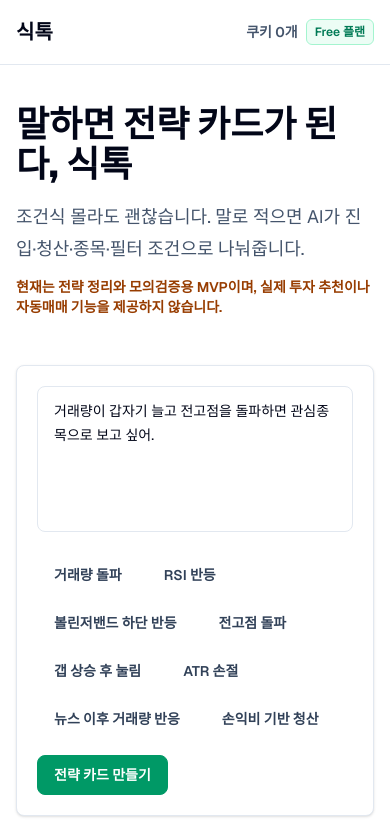
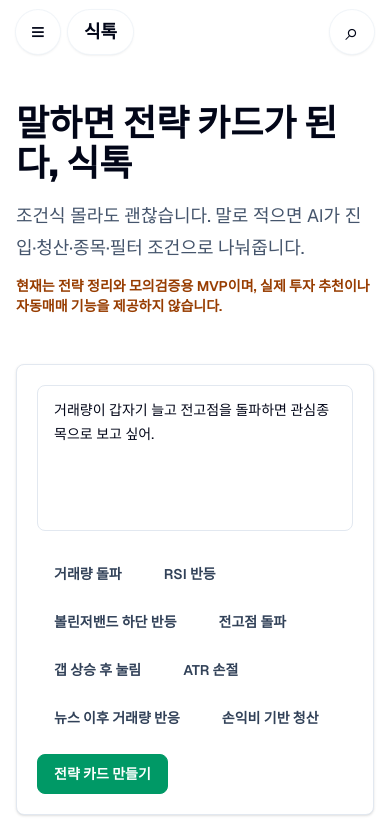
Before and after one commit to kmw1wlog/platform_block_trade, a Next.js app: page / in a window 390 px wide. Shown: the top 837 px of the page. Built offline with nearby package versions, Linux system fonts and the light colour scheme.

Commit message:
Refine mobile strategy composer

```diff
--- a/src/components/app/TopNav.tsx
+++ b/src/components/app/TopNav.tsx
@@ -3,20 +3,46 @@ import { Badge } from "@/components/ui/Badge";
 
 export function TopNav() {
   return (
-    <header className="sticky top-0 z-30 border-b border-slate-200 bg-white/95 backdrop-blur">
-      <div className="flex min-h-16 items-center justify-between gap-4 px-4 lg:px-6">
-        <Link href="/" className="text-xl font-black tracking-normal text-slate-950">
-          식톡
-        </Link>
+    <header className="sticky top-0 z-30 bg-white/95 backdrop-blur md:border-b md:border-slate-200">
+      <div className="flex min-h-16 items-center justify-between gap-3 px-4 lg:px-6">
+        <div className="flex items-center gap-2">
+          <Link
+            href="/drawer"
+            aria-label="식 서랍"
+            className="flex size-11 items-center justify-center rounded-full bg-white text-2xl font-bold shadow-sm ring-1 ring-slate-100 md:hidden"
+          >
+            ≡
+          </Link>
+          <Link href="/" className="rounded-full bg-white px-4 py-2 text-lg font-black tracking-normal text-slate-950 shadow-sm ring-1 ring-slate-100 md:bg-transparent md:px-0 md:py-0 md:text-xl md:shadow-none md:ring-0">
+            식톡
+          </Link>
+        </div>
         <nav className="hidden items-center gap-4 text-sm font-semibold text-slate-600 md:flex">
-          <Link href="/drawer" className="hover:text-emerald-700">식 서랍</Link>
-          <Link href="/library" className="hover:text-emerald-700">자료실</Link>
-          <Link href="/dashboard" className="hover:text-emerald-700">대시보드</Link>
-          <Link href="/admin" className="hover:text-emerald-700">베타 신청</Link>
+          <Link href="/drawer" className="hover:text-emerald-700">
+            식 서랍
+          </Link>
+          <Link href="/library" className="hover:text-emerald-700">
+            자료실
+          </Link>
+          <Link href="/dashboard" className="hover:text-emerald-700">
+            대시보드
+          </Link>
+          <Link href="/admin" className="hover:text-emerald-700">
+            베타 신청
+          </Link>
         </nav>
-        <div className="flex items-center gap-2">
+        <div className="hidden items-center gap-2 md:flex">
           <span className="text-sm font-semibold text-slate-600">쿠키 0개</span>
           <Badge tone="emerald">Free 플랜</Badge>
+        </div>
+        <div className="flex items-center md:hidden">
+          <Link
+            href="/library"
+            aria-label="자료실"
+            className="flex size-11 items-center justify-center rounded-full bg-white text-2xl shadow-sm ring-1 ring-slate-100"
+          >
+            ⌕
+          </Link>
         </div>
       </div>
     </header>
```
